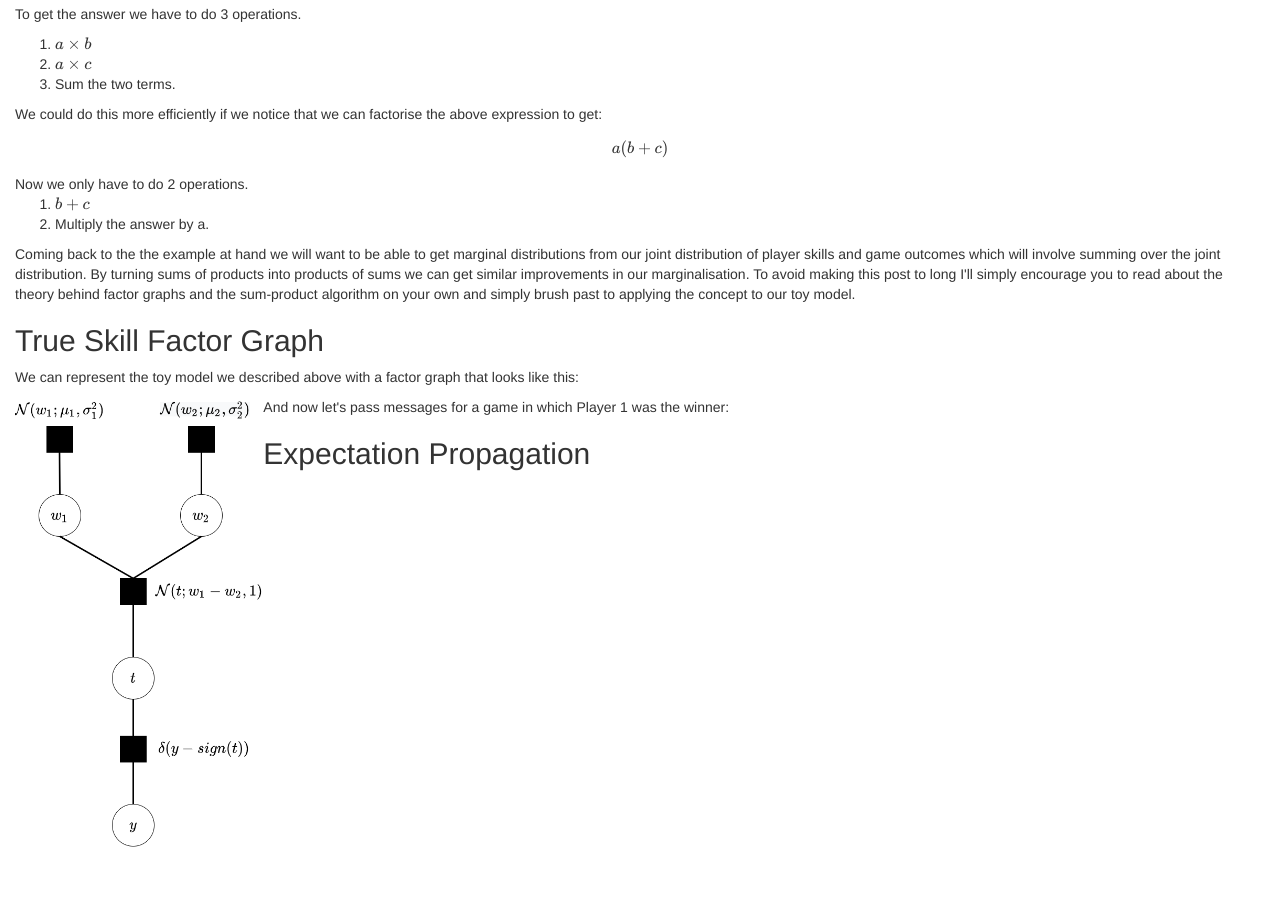
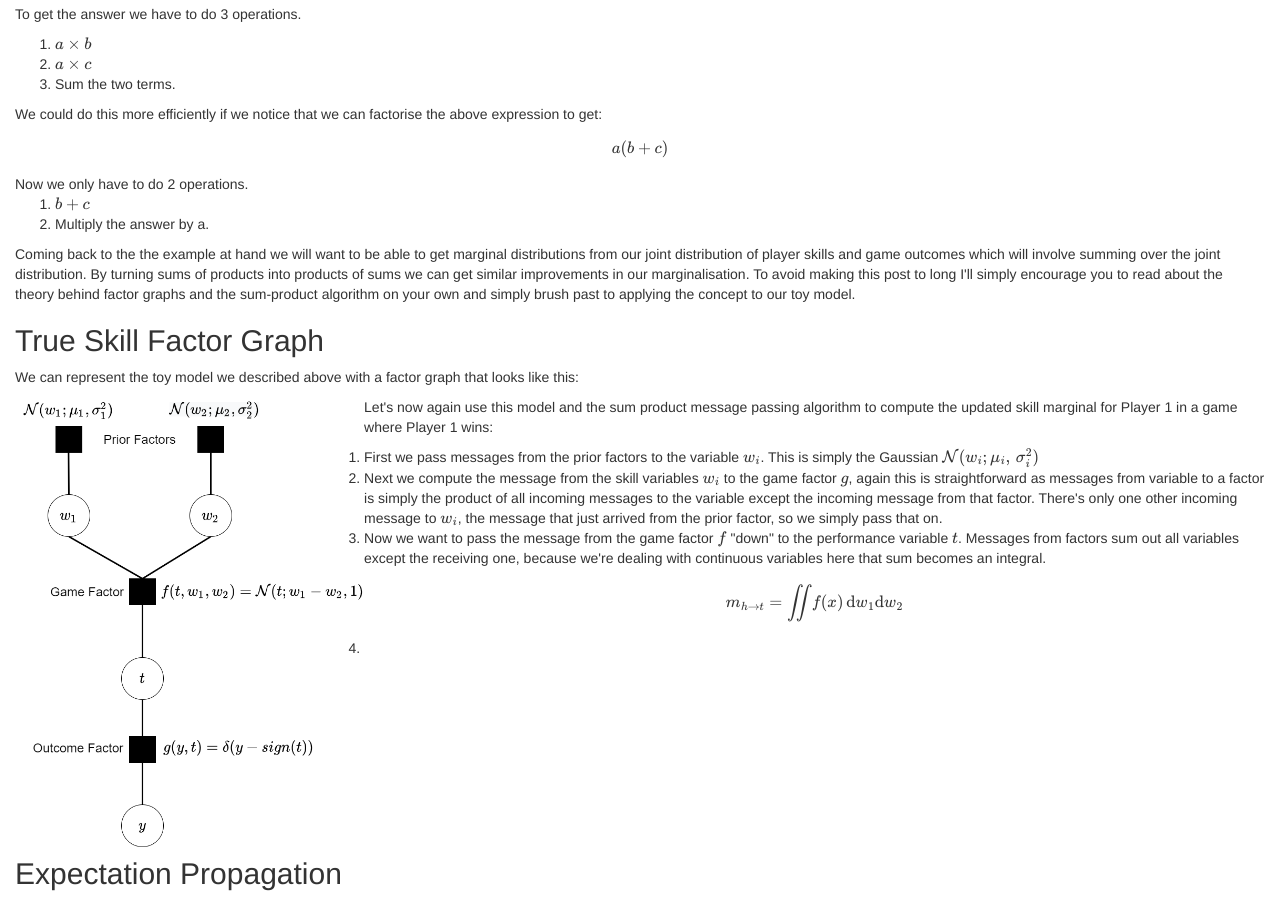
Before and after one commit to Nush395/Nush395.github.io, a Jekyll site: the page built from _posts/2020-06-06-true-skill.html, in a window 1280 px wide and 900 px high, scrolled down 1748 px. Built offline with Jekyll 4.4.1, drawn with Linux system fonts in a browser that asks for light colours; formulas are drawn with MathJax 3; before the commit the page ends 2605 px from its top, so only the background shows below that.

Commit message:
Edit factor graph explanation.

```diff
--- a/_posts/2020-06-06-true-skill.html
+++ b/_posts/2020-06-06-true-skill.html
@@ -188,11 +188,33 @@ date: 2020-06-06
         <img src="{{site.baseurl}}/assets/img/factor_graph_two_player.png" height="450"/>
     </p>
     <p>
-        And now let's pass messages for a game in which Player 1 was the winner:
+        Let's now again use this model and the sum product message passing algorithm to compute the
+        updated skill marginal for Player 1 in a game where Player 1 wins:
+        <ol>
+            <li>
+                First we pass messages from the prior factors to the variable $w_i$. This is simply the
+                Gaussian $\mathcal{N}(w_i;\mu_i,\,\sigma_i^{2})$
+            </li>
+            <li>
+                Next we compute the message from the skill variables $w_i$ to the game factor $g$, again this
+                is straightforward as messages from variable to a factor is simply the product of all incoming messages
+                to the variable except the incoming message from that factor. There's only one other incoming
+                message to $w_i$, the message that just arrived from the prior factor, so we simply pass that on.
+            </li>
+            <li>
+                Now we want to pass the message from the game factor $f$ "down" to the performance variable $t$.
+                Messages from factors sum out all variables except the receiving one, because we're dealing with
+                continuous variables here that sum becomes an integral.
+                $$m_{h \to t} = \iint \! f(x) \,  \mathrm{d}w_1\mathrm{d}w_2$$
+            </li>
+            <li>
+
+            </li>
+        </ol>
     </p>
     </div>
 </p>
-<div>
+<div style="clear:both">
     <h2>
     Expectation Propagation
     </h2>
```
Also changed, not shown: assets/img/factor_graph_two_player.png.
